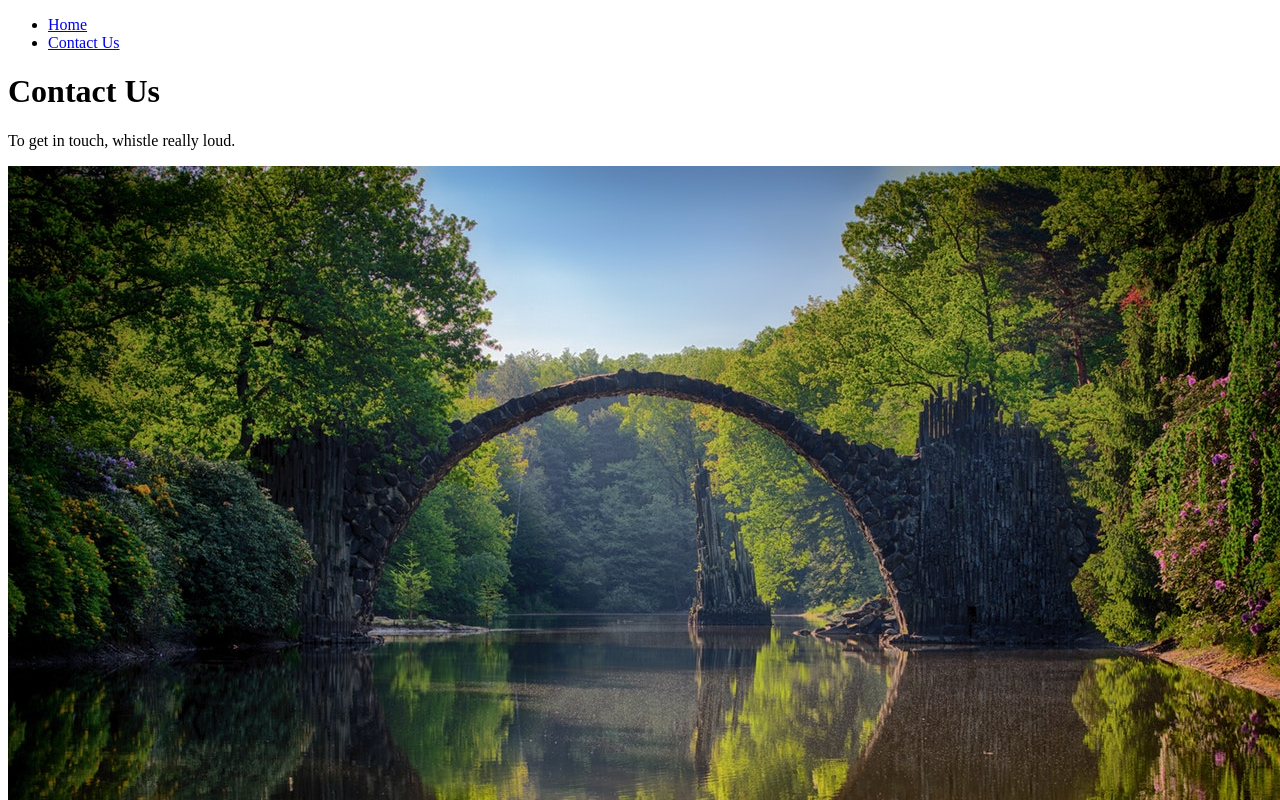
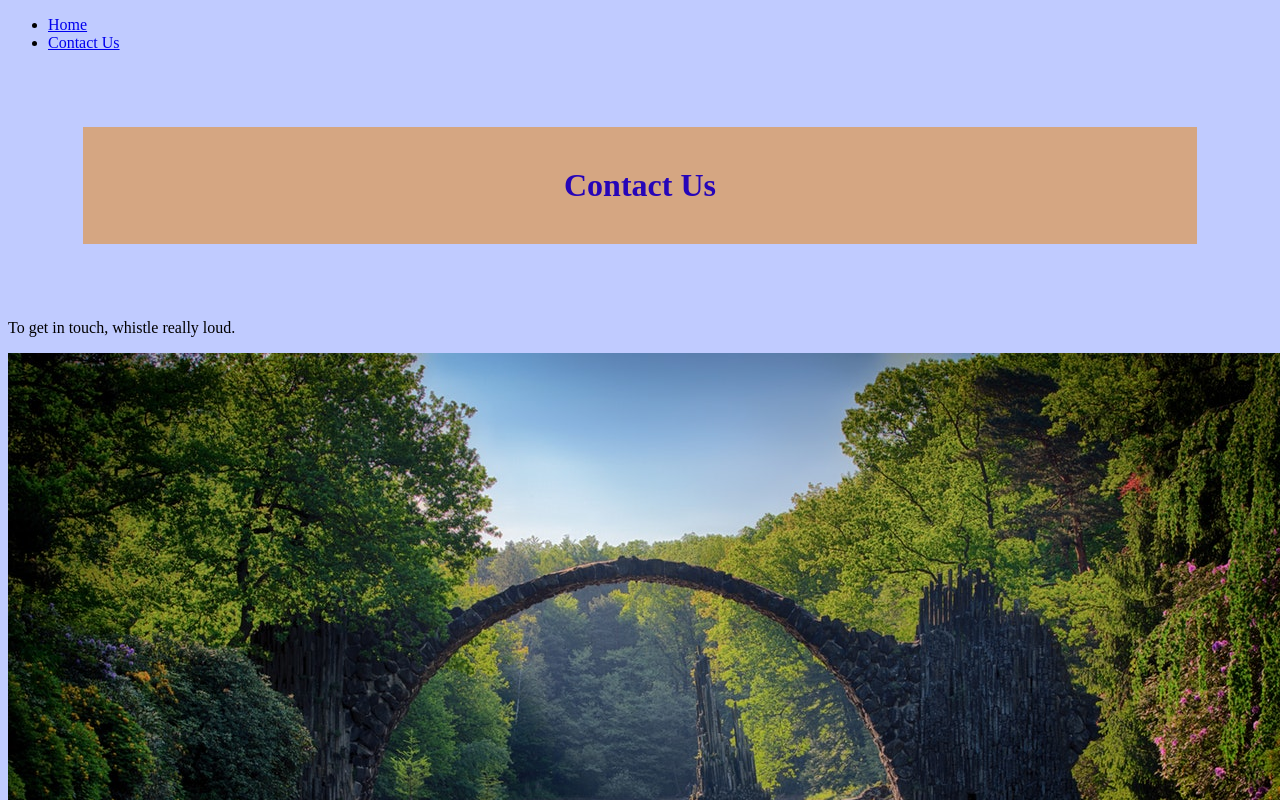
Before and after one commit to big-papa/cs20-class-demos-fall2018, a plain HTML site: page period5-webpage/contact.html in a window 1280 px wide. Shown: the top 800 px of the page. Drawn offline with Linux system fonts and the light colour scheme.

Commit message:
first css demos

```diff
--- a/period5-webpage/contact.html
+++ b/period5-webpage/contact.html
@@ -5,6 +5,7 @@
     <meta name="viewport" content="width=device-width, initial-scale=1.0">
     <meta http-equiv="X-UA-Compatible" content="ie=edge">
     <title>Contact Us</title>
+    <link rel="stylesheet" href="style.css">
 </head>
 <body>
     <nav>
--- /dev/null
+++ b/period5-webpage/style.css
@@ -0,0 +1,11 @@
+h1 {
+    color: rgb(38, 5, 184);
+    background-color: rgba(233, 135, 22, 0.534);
+    margin: 75px;
+    padding: 40px;
+    text-align: center;
+}
+
+body {
+    background-color: rgba(0, 47, 255, 0.246);
+}
```
Also changed, not shown: period5-webpage/index.html (+1 -0 lines).
